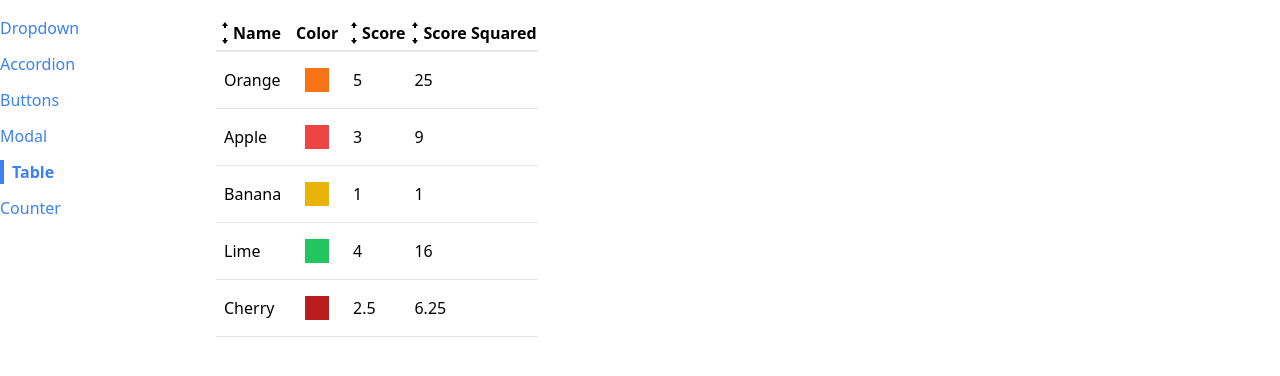
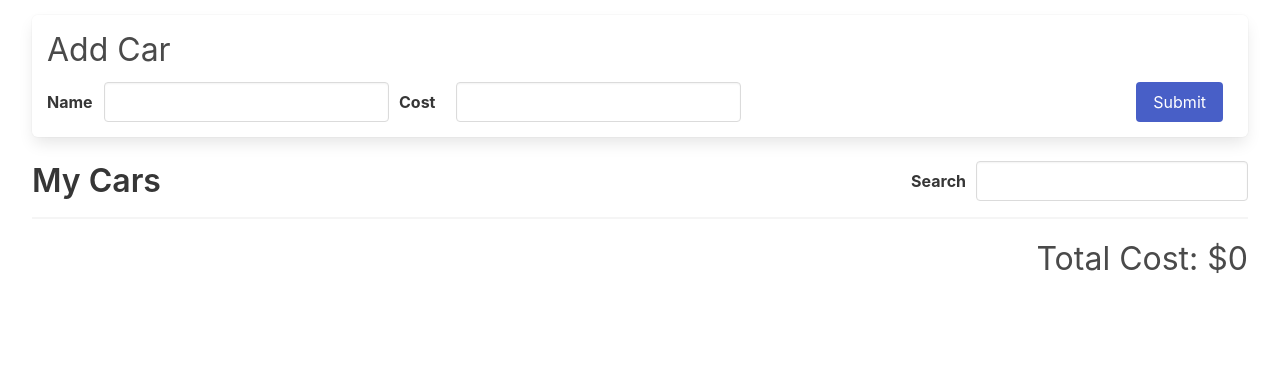
Before and after one commit to brianslab/udemy-react, a React (Create React App) app in the folder components2/: page /table in a window 1280 px wide. Shown: the top 376 px of the page. Built offline with nearby package versions, Linux system fonts and the light colour scheme.

Commit message:
finish project

```diff
--- a/components2/public/index.html
+++ b/components2/public/index.html
@@ -39,6 +39,5 @@
       To begin the development, run `npm start` or `yarn start`.
       To create a production bundle, use `npm run build` or `yarn build`.
     -->
-    <div class="modal-container"></div>
   </body>
 </html>
--- a/components2/src/App.js
+++ b/components2/src/App.js
@@ -1,36 +1,15 @@
-import Sidebar from './components/Sidebar';
-import Route from './components/Route';
-import AccordionPage from './pages/AccordionPage';
-import DropdownPage from './pages/DropdownPage';
-import ButtonPage from './pages/ButtonPage';
-import ModalPage from './pages/ModalPage';
-import TablePage from './pages/TablePage';
-import CounterPage from './pages/CounterPage';
+import CarForm from './components/CarForm';
+import CarList from './components/CarList';
+import CarSearch from './components/CarSearch';
+import CarValue from './components/CarValue';
 
 function App() {
   return (
-    <div className="container mx-auto grid grid-cols-6 gap-4 mt-4">
-      <Sidebar />
-      <div className="col-span-5">
-        <Route path="/accordion">
-          <AccordionPage />
-        </Route>
-        <Route path="/">
-          <DropdownPage />
-        </Route>
-        <Route path="/buttons">
-          <ButtonPage />
-        </Route>
-        <Route path="/modal">
-          <ModalPage />
-        </Route>
-        <Route path="/table">
-          <TablePage />
-        </Route>
-        <Route path="/counter">
-          <CounterPage initialCount={10} />
-        </Route>
-      </div>
+    <div className="container is-fluid">
+      <CarForm />
+      <CarSearch />
+      <CarList />
+      <CarValue />
     </div>
   );
 }
--- /dev/null
+++ b/components2/src/components/CarForm.js
@@ -0,0 +1,58 @@
+import { useDispatch, useSelector } from 'react-redux';
+import { changeName, changeCost, addCar } from '../store';
+
+function CarForm() {
+  const dispatch = useDispatch();
+  const { name, cost } = useSelector((state) => {
+    return {
+      name: state.form.name,
+      cost: state.form.cost,
+    };
+  });
+
+  const handleNameChange = (event) => {
+    dispatch(changeName(event.target.value));
+  };
+  const handleCostChange = (event) => {
+    const carCost = parseInt(event.target.value) || 0;
+    dispatch(changeCost(carCost));
+  };
+  const handleSubmit = (event) => {
+    event.preventDefault();
+
+    dispatch(addCar({ name, cost }));
+  };
+
+  return (
+    <div className="car-form panel">
+      <h4 className="subtitle is-3">Add Car</h4>
+      <form onSubmit={handleSubmit}>
+        <div className="field-group">
+          <div className="field">
+            <label className="label">Name</label>
+            <input
+              className="input is-expanded"
+              value={name}
+              onChange={handleNameChange}
+            />
+          </div>
+
+          <div className="field">
+            <label className="label">Cost</label>
+            <input
+              className="input is-expanded"
+              value={cost || ''}
+              onChange={handleCostChange}
+              type="number"
+            />
+          </div>
+        </div>
+        <div className="field">
+          <button className="button is-link">Submit</button>
+        </div>
+      </form>
+    </div>
+  );
+}
+
+export default CarForm;
--- /dev/null
+++ b/components2/src/components/CarList.js
@@ -0,0 +1,48 @@
+import { useSelector, useDispatch } from 'react-redux';
+import { removeCar } from '../store';
+
+function CarList() {
+  const dispatch = useDispatch();
+  const { cars, name } = useSelector(({ form, cars: { data, searchTerm } }) => {
+    const filteredCars = data.filter((car) =>
+      car.name.toLowerCase().includes(searchTerm.toLowerCase())
+    );
+
+    return {
+      cars: filteredCars,
+      name: form.name,
+    };
+  });
+
+  const handleCarDelete = (car) => {
+    dispatch(removeCar(car.id));
+  };
+
+  const renderedCars = cars.map((car) => {
+    // DECIDE IF THIS CAR SHOULD BE BOLD
+    const bold = name && car.name.toLowerCase().includes(name.toLowerCase());
+
+    return (
+      <div key={car.id} className={`panel ${bold && 'bold'}`}>
+        <p>
+          {car.name} - ${car.cost}
+        </p>
+        <button
+          className="button is-danger"
+          onClick={() => handleCarDelete(car)}
+        >
+          Delete
+        </button>
+      </div>
+    );
+  });
+
+  return (
+    <div className="car-list">
+      {renderedCars}
+      <hr />
+    </div>
+  );
+}
+
+export default CarList;
--- /dev/null
+++ b/components2/src/components/CarSearch.js
@@ -0,0 +1,29 @@
+import { useDispatch, useSelector } from 'react-redux';
+import { changeSearchTerm } from '../store';
+
+function CarSearch() {
+  const dispatch = useDispatch();
+  const searchTerm = useSelector((state) => {
+    return state.cars.searchTerm;
+  });
+
+  const handleSearchTermChange = (event) => {
+    dispatch(changeSearchTerm(event.target.value));
+  };
+
+  return (
+    <div className="list-header">
+      <h3 className="title is-3">My Cars</h3>
+      <div className="search field is-horizontal">
+        <label className="label">Search</label>
+        <input
+          className="input"
+          value={searchTerm}
+          onChange={handleSearchTermChange}
+        />
+      </div>
+    </div>
+  );
+}
+
+export default CarSearch;
--- /dev/null
+++ b/components2/src/components/CarValue.js
@@ -0,0 +1,15 @@
+import { useSelector } from 'react-redux';
+
+function CarValue() {
+  const totalCost = useSelector(({ cars: { data, searchTerm } }) =>
+    data
+      .filter((car) =>
+        car.name.toLowerCase().includes(searchTerm.toLowerCase())
+      )
+      .reduce((acc, car) => acc + car.cost, 0)
+  );
+
+  return <div className="car-value">Total Cost: ${totalCost}</div>;
+}
+
+export default CarValue;
--- /dev/null
+++ b/components2/src/store/index.js
@@ -0,0 +1,17 @@
+import { configureStore } from '@reduxjs/toolkit';
+import {
+  carsReducer,
+  addCar,
+  removeCar,
+  changeSearchTerm,
+} from './slices/carsSlice';
+import { formReducer, changeName, changeCost } from './slices/formSlice';
+
+const store = configureStore({
+  reducer: {
+    cars: carsReducer,
+    form: formReducer,
+  },
+});
+
+export { store, changeName, changeCost, addCar, removeCar, changeSearchTerm };
--- /dev/null
+++ b/components2/src/store/slices/carsSlice.js
@@ -0,0 +1,34 @@
+import { createSlice, nanoid } from '@reduxjs/toolkit';
+
+const carsSlice = createSlice({
+  name: 'cars',
+  initialState: {
+    searchTerm: '',
+    data: [],
+  },
+  reducers: {
+    changeSearchTerm(state, action) {
+      state.searchTerm = action.payload;
+    },
+    addCar(state, action) {
+      // Assumption:
+      // action.payload === { name: 'ab', cost: 140 }
+      state.data.push({
+        name: action.payload.name,
+        cost: action.payload.cost,
+        id: nanoid(),
+      });
+    },
+    removeCar(state, action) {
+      // Assumption:
+      // action.payload === the id of the car we want to remove
+      const updated = state.data.filter((car) => {
+        return car.id !== action.payload;
+      });
+      state.data = updated;
+    },
+  },
+});
+
+export const { changeSearchTerm, addCar, removeCar } = carsSlice.actions;
+export const carsReducer = carsSlice.reducer;
--- /dev/null
+++ b/components2/src/store/slices/formSlice.js
@@ -0,0 +1,27 @@
+import { createSlice } from '@reduxjs/toolkit';
+import { addCar } from './carsSlice';
+
+const formSlice = createSlice({
+  name: 'form',
+  initialState: {
+    name: '',
+    cost: 0,
+  },
+  reducers: {
+    changeName(state, action) {
+      state.name = action.payload;
+    },
+    changeCost(state, action) {
+      state.cost = action.payload;
+    },
+  },
+  extraReducers(builder) {
+    builder.addCase(addCar, (state, action) => {
+      state.name = '';
+      state.cost = 0;
+    });
+  },
+});
+
+export const { changeName, changeCost } = formSlice.actions;
+export const formReducer = formSlice.reducer;
--- /dev/null
+++ b/components2/src/styles.css
@@ -0,0 +1,79 @@
+.car-form {
+  margin-top: 15px;
+  padding: 15px;
+}
+.car-form .field-group {
+  display: flex;
+  margin-bottom: 0px;
+}
+.car-form form {
+  display: flex;
+  justify-content: space-between;
+}
+.car-form .field {
+  display: flex;
+  align-items: center;
+  margin-bottom: 0px;
+  margin-right: 10px;
+}
+.car-form .field label.label {
+  margin-bottom: 0px;
+  width: 70px;
+}
+.car-form input {
+  width: 100%;
+}
+.car-form h4.subtitle.is-3 {
+  margin-bottom: 0.75rem;
+}
+
+.car-list .panel.bold {
+  font-weight: 600;
+}
+
+.car-list .panel {
+  padding: 10px;
+  display: flex;
+  flex-direction: row;
+  justify-content: space-between;
+  align-items: center;
+}
+
+.car-list p {
+  font-size: 1.5rem;
+}
+
+.car-list .note {
+  font-style: italic;
+  display: block;
+  margin: 40px 20px;
+}
+
+.car-value {
+  font-size: 2rem;
+  text-align: right;
+}
+
+hr {
+  margin: 1rem 0;
+}
+
+.list-header {
+  display: flex;
+  flex-direction: row;
+  justify-content: space-between;
+  align-items: center;
+}
+
+.list-header h3.title {
+  margin-bottom: 0px;
+}
+
+.list-header .search {
+  display: flex;
+  align-items: center;
+}
+.list-header .search .label {
+  margin-bottom: 0px;
+  margin-right: 10px;
+}
```
Also changed, not shown: components2/package.json (+6 -13 lines), components2/src/index.js (+8 -6 lines), 1 other file (tests, documents, lock files or other folders).
